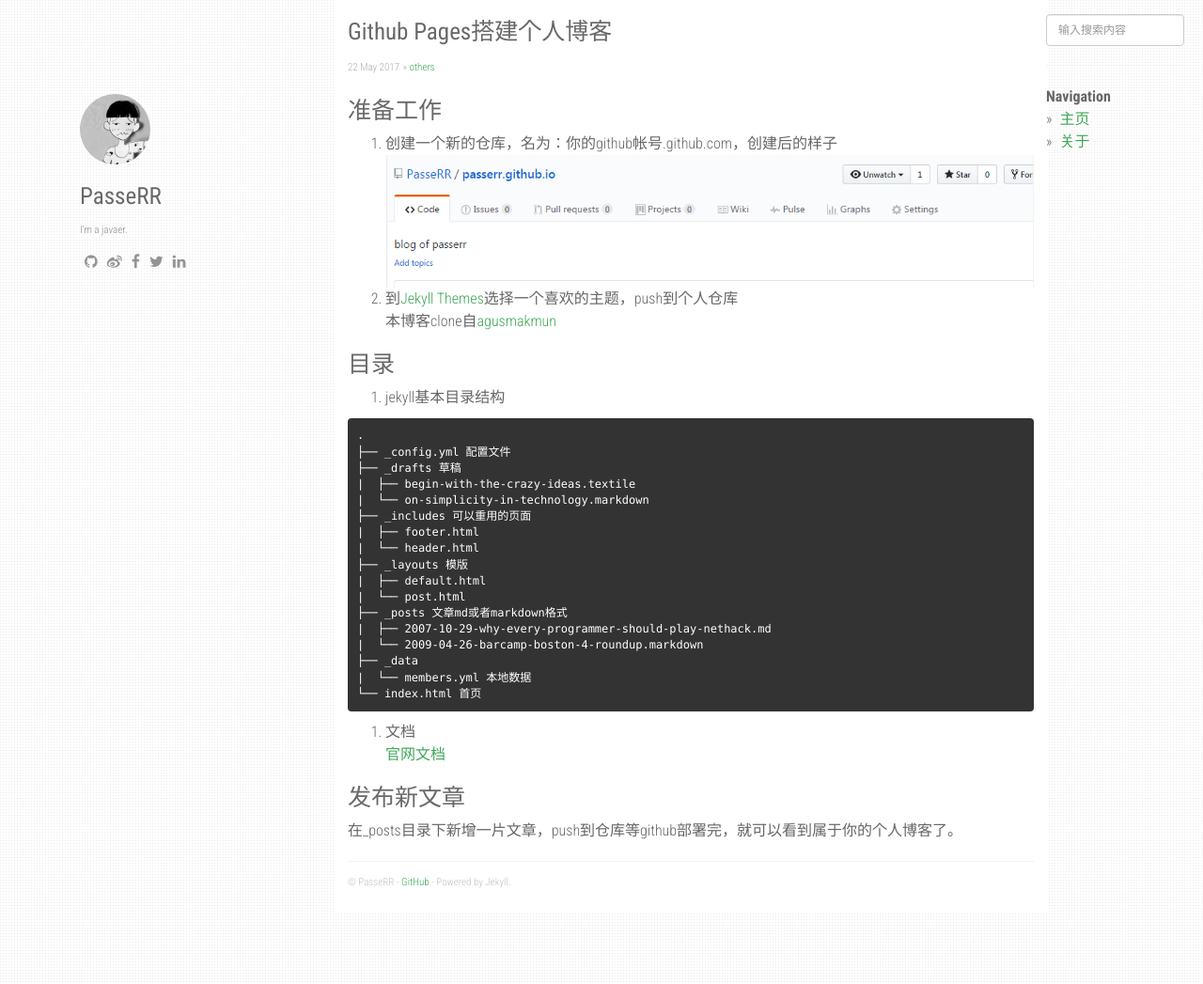
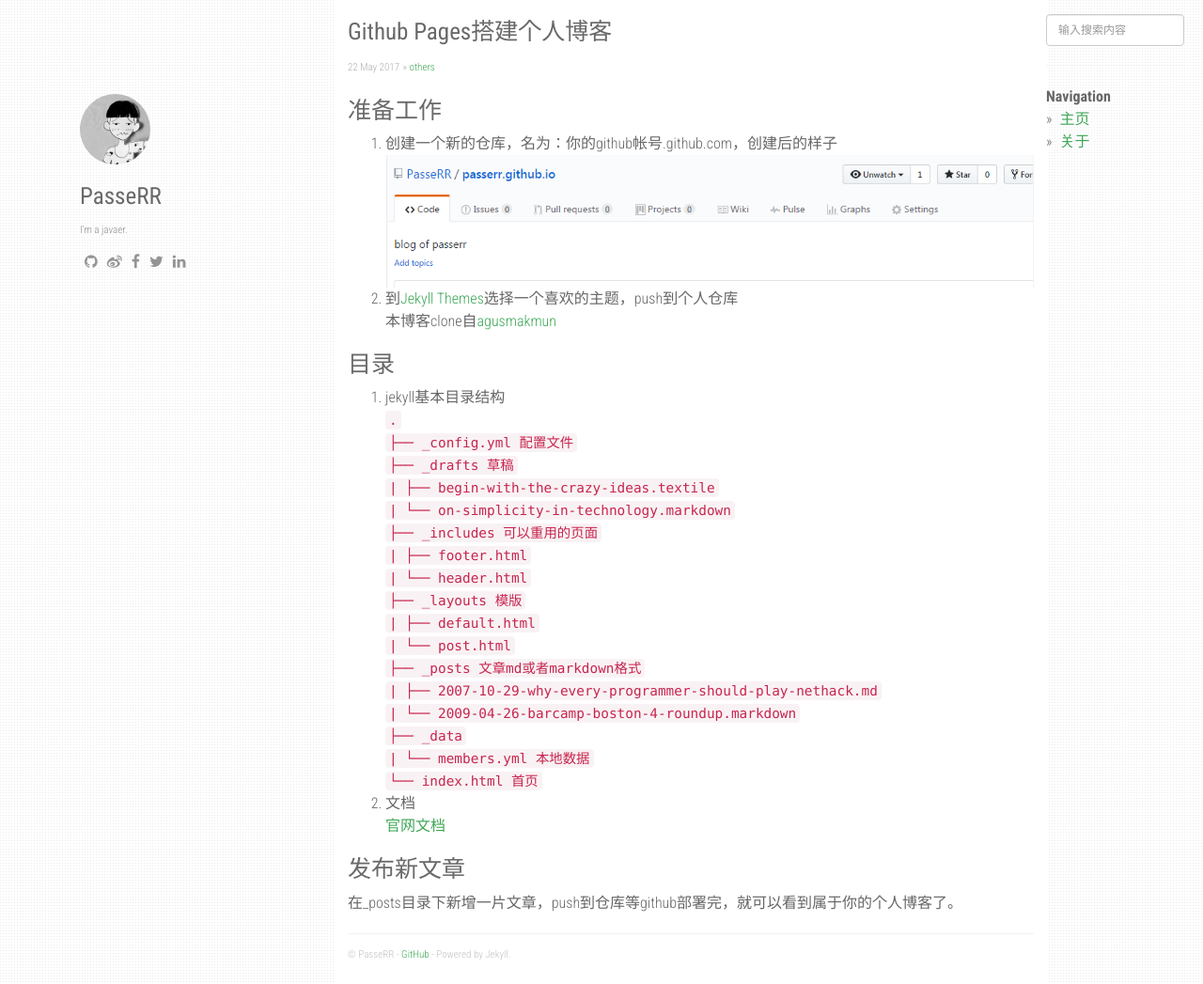
Before and after one commit to PasseRR/passerr.github.io, a Jekyll site: the page built from _posts/2017-05-22-github-pages.md, in a window 1280 px wide. Shown: the whole page at 94% size. Built offline with Jekyll 4.4.1, drawn with Linux system fonts in a browser that asks for light colours; nearby versions of some CDN libraries; comment, search, counter and statistics services are not loaded; grey boxes are pictures that could not be loaded.

Commit message:
github pages搭建博客

```diff
--- a/_posts/2017-05-22-github-pages.md
+++ b/_posts/2017-05-22-github-pages.md
@@ -12,25 +12,23 @@ categories: [others]
 
 # 目录
 1. jekyll基本目录结构
-<pre>
-.
-├── _config.yml 配置文件
-├── _drafts 草稿
-|  ├── begin-with-the-crazy-ideas.textile
-|  └── on-simplicity-in-technology.markdown
-├── _includes 可以重用的页面
-|  ├── footer.html
-|  └── header.html
-├── _layouts 模版
-|  ├── default.html
-|  └── post.html
-├── _posts 文章md或者markdown格式
-|  ├── 2007-10-29-why-every-programmer-should-play-nethack.md
-|  └── 2009-04-26-barcamp-boston-4-roundup.markdown
-├── _data
-|  └── members.yml 本地数据
-└── index.html 首页
-</pre>
+`.`
+`├── _config.yml 配置文件`
+`├── _drafts 草稿`
+`|  ├── begin-with-the-crazy-ideas.textile`
+`|  └── on-simplicity-in-technology.markdown`
+`├── _includes 可以重用的页面`
+`|  ├── footer.html`
+`|  └── header.html`
+`├── _layouts 模版`
+`|  ├── default.html`
+`|  └── post.html`
+`├── _posts 文章md或者markdown格式`
+`|  ├── 2007-10-29-why-every-programmer-should-play-nethack.md`
+`|  └── 2009-04-26-barcamp-boston-4-roundup.markdown`
+`├── _data`
+`|  └── members.yml 本地数据`
+`└── index.html 首页`
 2. 文档
 [官网文档](http://jekyll.com.cn/docs/home/)
 
```
